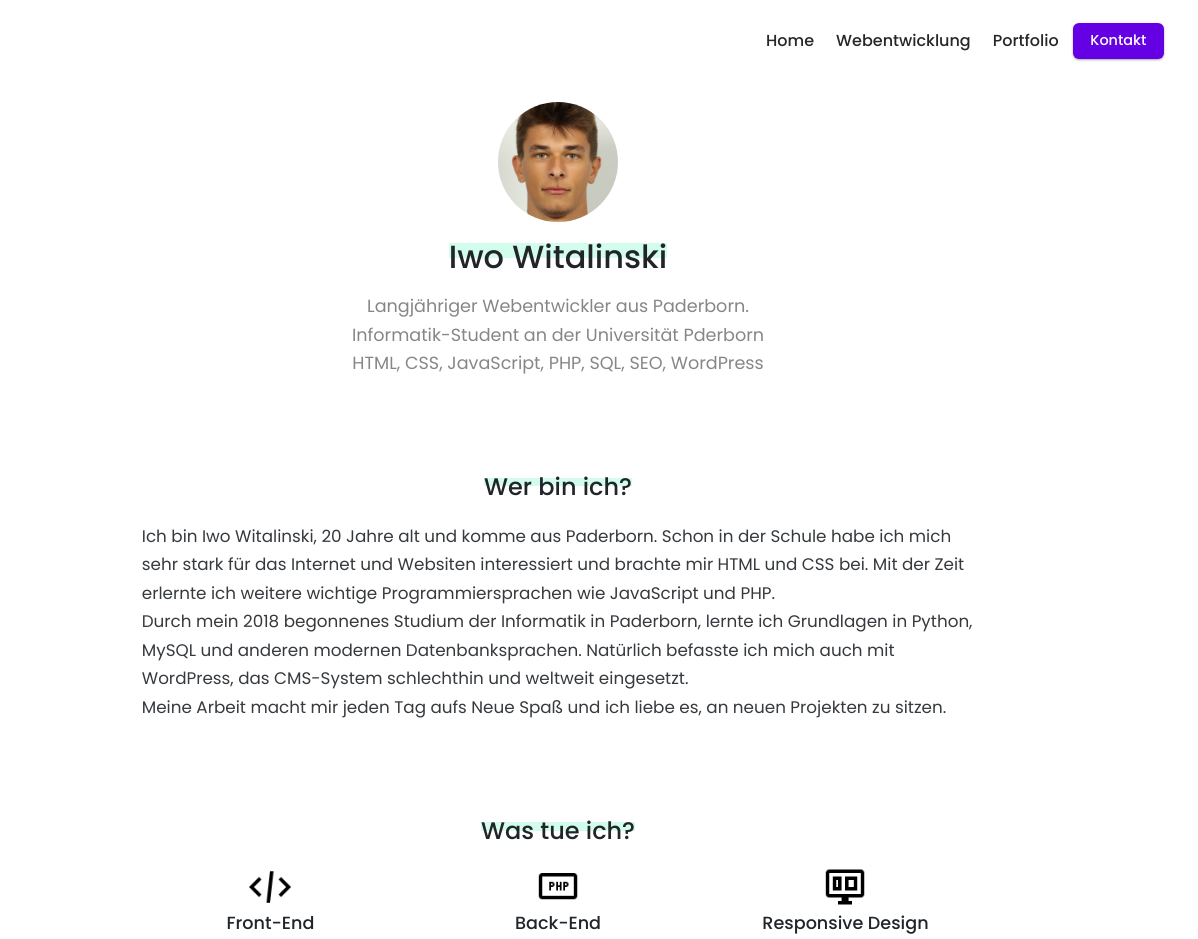
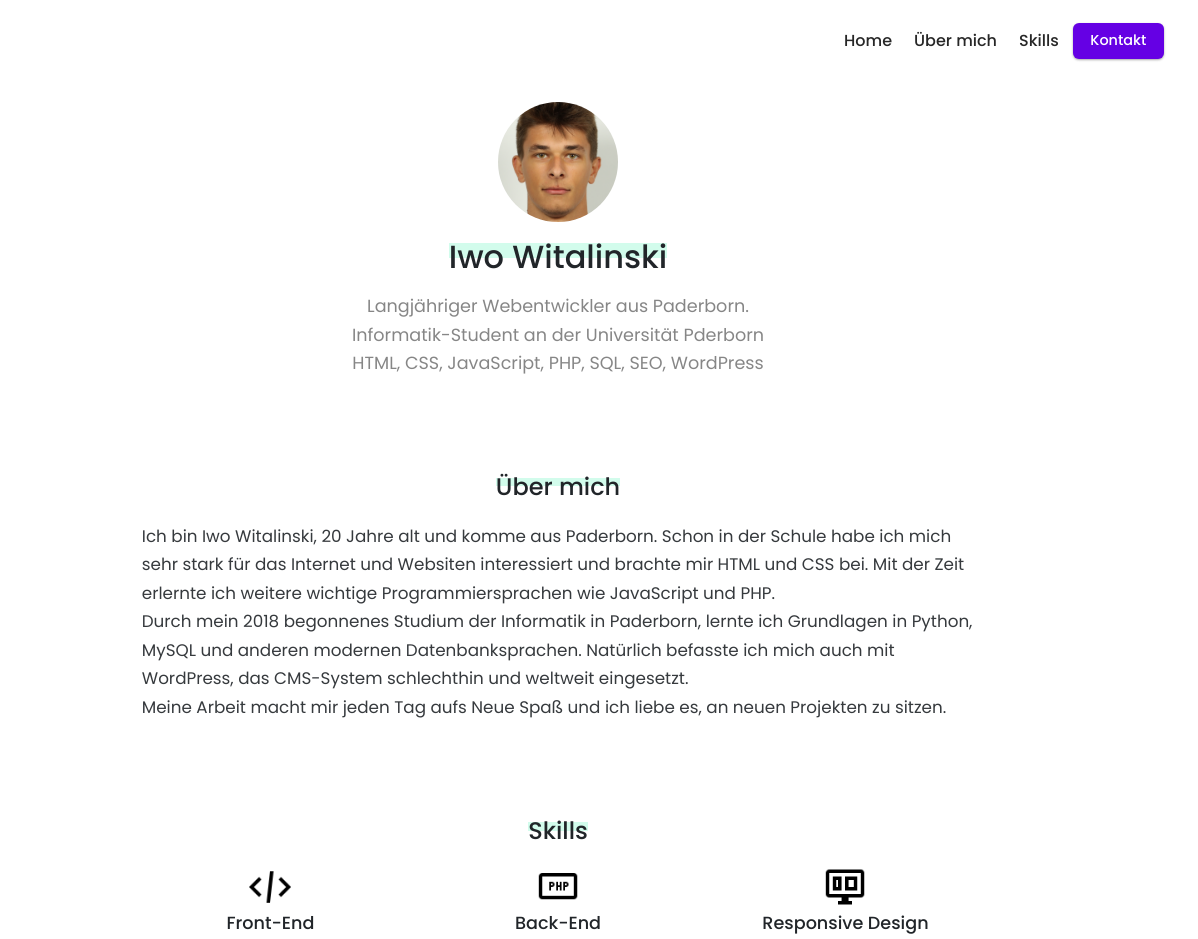
Before and after one commit to iwowiWebDev/iwowiWebDev.github.io, a plain HTML site: page index.html in a window 1280 px wide. Shown: the top 939 px of the page, 82-1280 px from the left. Drawn offline with nearby package versions, Linux system fonts and the light colour scheme.

Commit message:
Header-links geändert

```diff
--- a/index.html
+++ b/index.html
@@ -17,6 +17,7 @@
 
 
 <body>
+
     <!-- header -->
     <nav class="navbar navbar-light navbar-expand-md">
         <div class="container-fluid">
@@ -32,16 +33,16 @@
             <div class="collapse navbar-collapse" id="navbar_responsive">
                 <ul class="navbar-nav ml-auto">
                     <li class="nav-item"><a href="" class="nav-link">Home</a></li>
-                    <li class="nav-item"><a href="" class="nav-link">Webentwicklung</a></li>
-                    <li class="nav-item"><a href="" class="nav-link">Portfolio</a></li>
+                    <li class="nav-item"><a href="" class="nav-link">Über mich</a></li>
+                    <li class="nav-item"><a href="" class="nav-link">Skills</a></li>
                     <li class="nav-item"><a href="" class="nav-link" id="contact_button">Kontakt</a></li>
                 </ul>
             </div>
 
         </div>
     </nav>
-    <!-- end header -->
 
+    <!-- main content -->
     <main>
         <div class="container">
 
@@ -59,7 +60,7 @@
             </section>
 
             <section>
-                <h4>Wer bin ich?</h4>
+                <h4>Über mich</h4>
                 <div class="section_text_container">
                     <p>Ich bin Iwo Witalinski, 20 Jahre alt und komme aus Paderborn.
                         Schon in der Schule habe ich mich sehr stark für das Internet und Websiten
@@ -76,7 +77,7 @@
             </section>
 
             <section>
-                <h4>Was tue ich?</h4>
+                <h4>Skills</h4>
                 <div class="section_text_container">
                     <div class="skill_cards row d-flex flex-row">
                         <div class="col-md-4 d-flex flex-column align-items-center ">
@@ -148,6 +149,7 @@
 
     </main>
 
+    <!-- footer -->
     <footer>
         <div class="container-lg footer_container">
             <div class="row">
```
